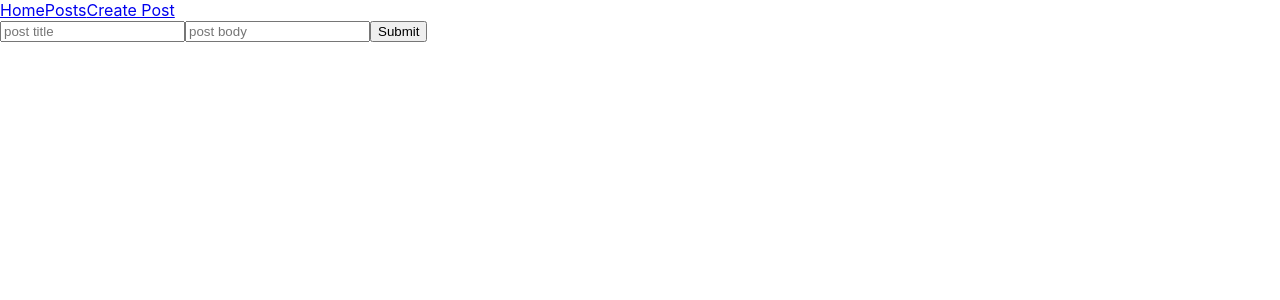
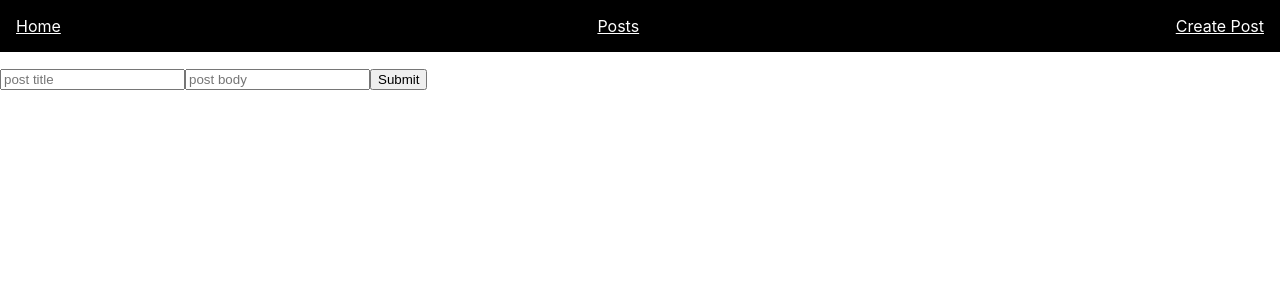
Before and after one commit to EnjSadman/inquire, a React (Create React App) app: page /post_creator in a window 1280 px wide. Shown: the top 300 px of the page. Built offline with nearby package versions, Linux system fonts and the light colour scheme; no server answers.

Commit message:
some styles

```diff
--- a/public/index.html
+++ b/public/index.html
@@ -10,34 +10,11 @@
       content="Web site created using create-react-app"
     />
     <link rel="apple-touch-icon" href="%PUBLIC_URL%/logo192.png" />
-    <!--
-      manifest.json provides metadata used when your web app is installed on a
-      user's mobile device or desktop. See https://developers.google.com/web/fundamentals/web-app-manifest/
-    -->
     <link rel="manifest" href="%PUBLIC_URL%/manifest.json" />
-    <!--
-      Notice the use of %PUBLIC_URL% in the tags above.
-      It will be replaced with the URL of the `public` folder during the build.
-      Only files inside the `public` folder can be referenced from the HTML.
-
-      Unlike "/favicon.ico" or "favicon.ico", "%PUBLIC_URL%/favicon.ico" will
-      work correctly both with client-side routing and a non-root public URL.
-      Learn how to configure a non-root public URL by running `npm run build`.
-    -->
-    <title>React App</title>
+    <title>Inquire</title>
   </head>
   <body>
     <noscript>You need to enable JavaScript to run this app.</noscript>
     <div id="root"></div>
-    <!--
-      This HTML file is a template.
-      If you open it directly in the browser, you will see an empty page.
-
-      You can add webfonts, meta tags, or analytics to this file.
-      The build step will place the bundled scripts into the <body> tag.
-
-      To begin the development, run `npm start` or `yarn start`.
-      To create a production bundle, use `npm run build` or `yarn build`.
-    -->
   </body>
 </html>
--- a/src/App.scss
+++ b/src/App.scss
@@ -3,3 +3,21 @@
   justify-content: space-between;
   flex-wrap: wrap;
 }
+.empty {
+  display: flex;
+  justify-content: center;
+}
+
+.navigation {
+  display: flex;
+  justify-content: space-between;
+  background-color: black;
+
+  padding: 16px;
+
+  margin-bottom: 16px;
+
+  &__link {
+    color: white;
+  }
+}
--- a/src/App.tsx
+++ b/src/App.tsx
@@ -24,9 +24,11 @@ export const App: React.FC = () => {
   return (
     <>
       <header>
-        <Link to="/">Home</Link>
-        <Link to="/posts">Posts</Link>
-        <Link to="/post_creator">Create Post</Link>
+        <div className="navigation">
+          <Link className="navigation__link" to="/">Home</Link>
+          <Link className="navigation__link" to="/posts">Posts</Link>
+          <Link className="navigation__link" to="/post_creator">Create Post</Link>
+        </div>
       </header>
       <Routes>
         <Route path="/" element={<HomePage />} />
--- a/src/components/Post/Post.scss
+++ b/src/components/Post/Post.scss
@@ -1,6 +1,7 @@
 .post {
   display: flex;
   flex-direction: column;
+  align-items: center;
 
   max-width: 27%;
   min-width: 20%;
@@ -9,4 +10,17 @@
   margin-bottom: 16px;
 
   border: 1px solid black;
+
+  &__button {
+    width: 30%;
+    background-color: transparent;
+    border-radius: 5%;
+    margin-bottom: 16px;
+    border: 1px solid black;
+
+    &:hover {
+      cursor: pointer;
+      color: red;
+    }
+  }
 }
--- a/src/components/Post/Post.tsx
+++ b/src/components/Post/Post.tsx
@@ -27,6 +27,7 @@ export const Post : React.FC<Props> = ({ id, title = '', body = '' }) => {
           <h1>{title}</h1>
           <p>{body}</p>
           <button
+            className="post__button"
             type="button"
             onClick={() => {
               setRedactingPost(true);
@@ -51,6 +52,7 @@ export const Post : React.FC<Props> = ({ id, title = '', body = '' }) => {
             />
             <button
               type="button"
+              className="post__button"
               onClick={async () => {
                 const postToUpdate = {
                   id,
@@ -74,6 +76,7 @@ export const Post : React.FC<Props> = ({ id, title = '', body = '' }) => {
       }
       <button
         type="button"
+        className="post__button"
         onClick={() => {
           if ((selectedPost === null) || (selectedPost.id !== id)) {
             dispatch(counterSlice.actions.selectPost(id));
@@ -88,6 +91,7 @@ export const Post : React.FC<Props> = ({ id, title = '', body = '' }) => {
       </button>
       <button
         type="button"
+        className="post__button"
         onClick={async () => {
           await DeleteFromServer(id);
           dispatch(
--- a/src/pages/Posts.tsx
+++ b/src/pages/Posts.tsx
@@ -1,5 +1,6 @@
 import React, { useState } from 'react';
 import { useSelector } from 'react-redux';
+import classNames from 'classnames';
 import { loadPosts, loadSinglePost } from '../store/selectors';
 import { Post } from '../components/Post/Post';
 import { PostDataType } from '../react-app-env';
@@ -12,7 +13,7 @@ export const Posts : React.FC = () => {
   const [isPostsShown, setPostsShown] = useState(false);
 
   return (
-    <div className="posts__container">
+    <div className={classNames({ empty: !isPostsShown }, { posts__container: isPostsShown })}>
       {
         (isPostsShown)
           ? (
@@ -45,9 +46,6 @@ export const Posts : React.FC = () => {
               >
                 show me posts
               </button>
-              <p>
-                There is no posts right now :c
-              </p>
             </>
           )
       }
```
